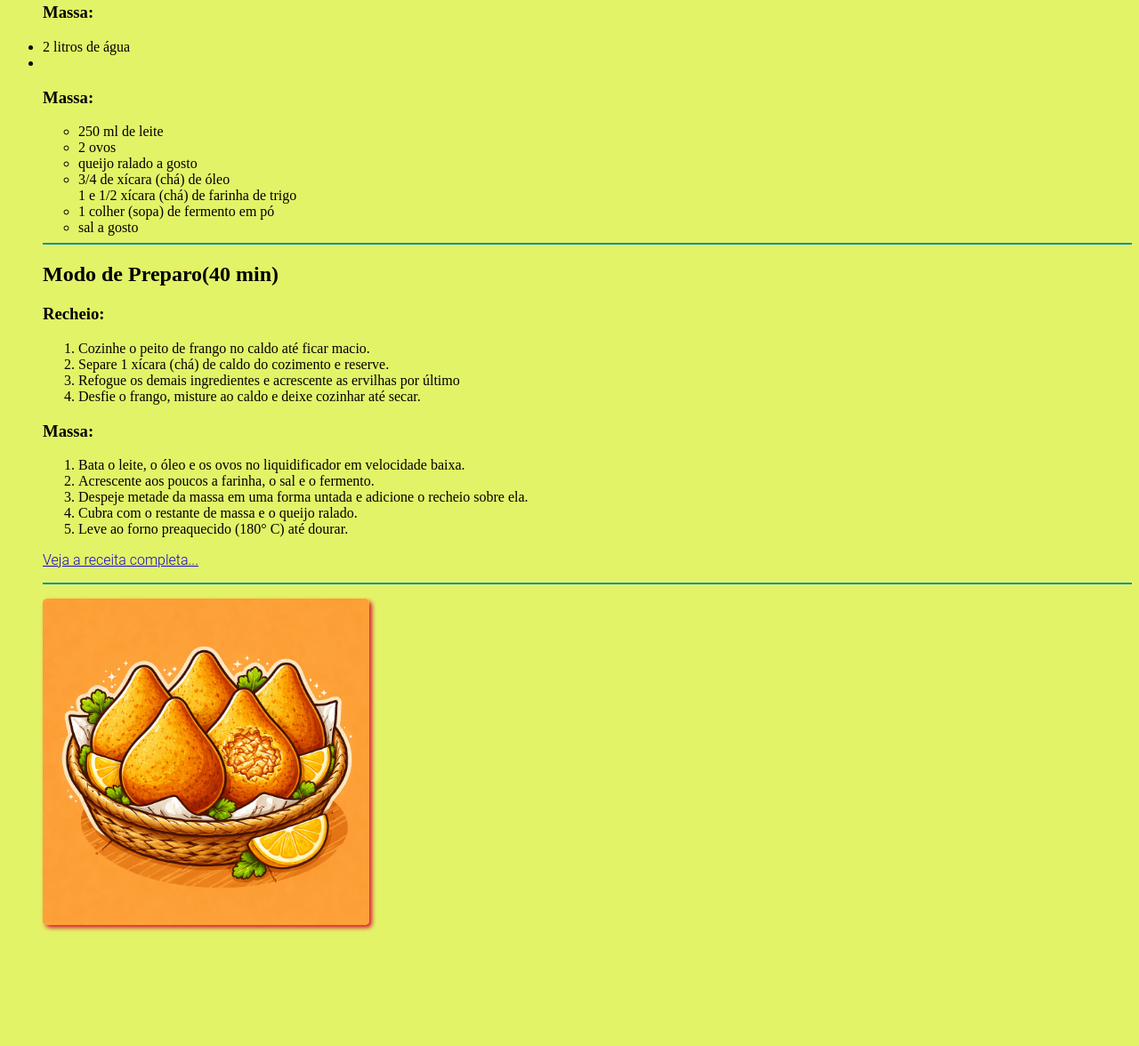
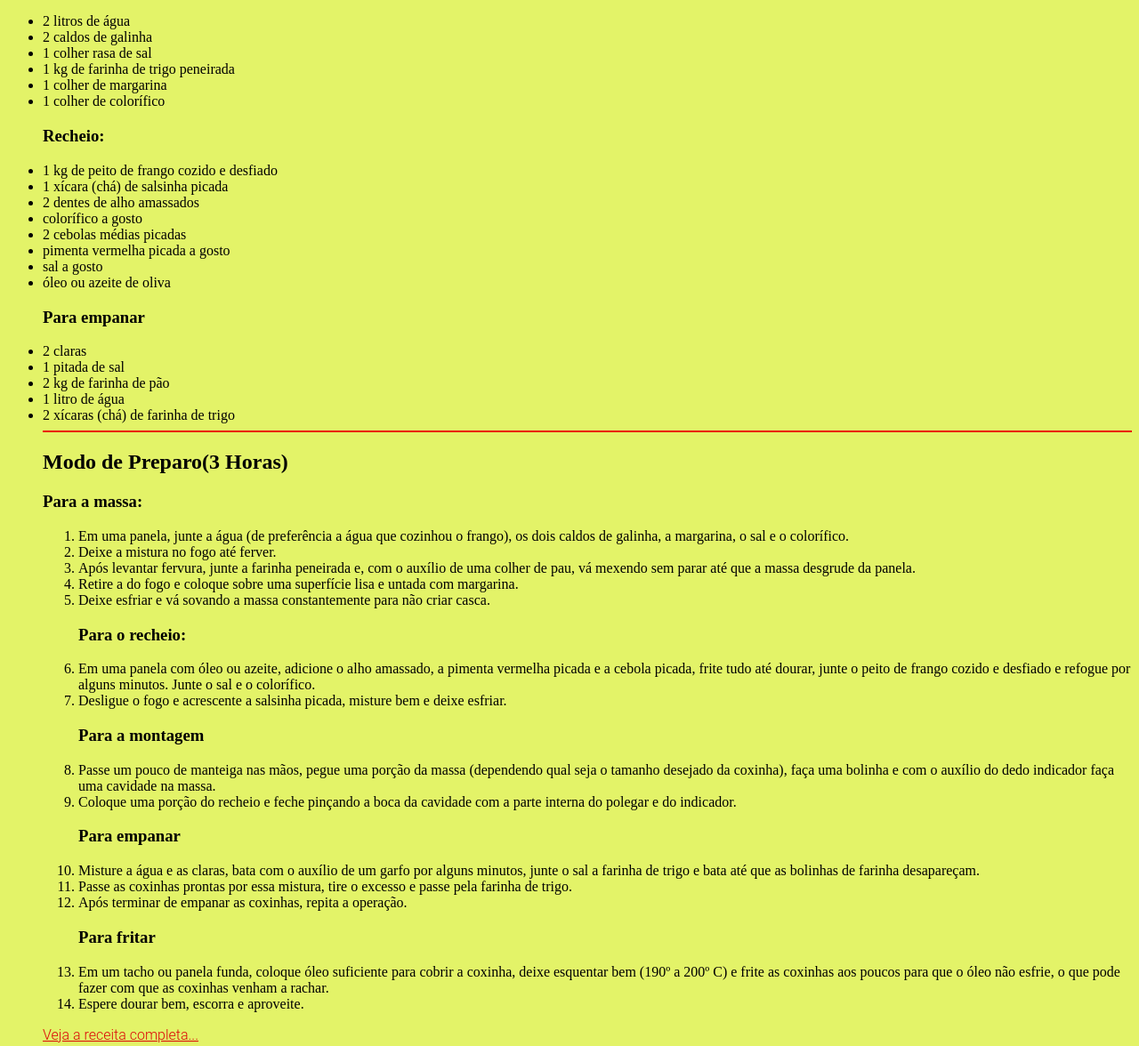
Before and after one commit to eduardocezarborges-svg/Galerareceitas, a plain HTML site: page receita3.html in a window 1280 px wide. Shown: the part 458-1634 px from the top of the page at 89% size. Before the commit the page ends 1518 px from the top, so only its background shows below. Drawn offline with Linux system fonts and the light colour scheme.

Commit message:
Add files via upload

```diff
--- a/receita3.html
+++ b/receita3.html
@@ -18,17 +18,17 @@ p {
         background-color: rgb(227, 243, 104);
     }
      a{
-        color:rgb(25, 12, 203)
+        color:rgb(220, 9, 9)
      }
      a:hover{
         color:black
      }
      hr{
-        border: 1px solid rgb(9, 142, 166)
+        border: 1px solid rgb(234, 12, 12)
      }
      img{
-        width: 30%; /*largura*/
-        height: auto; /*altura*/
+        /*width: 30%; /*largura*/
+        /*height: auto; /*altura*/
         border-radius: 5px; /*arredonda bordas*/
         box-shadow: 3px 3px 5px crimson; /*valor1 e valor2 são projeções da sombra, valor3 espalhamento da sombra,cor da sombra*/
      }
@@ -56,38 +56,58 @@ p {
     <ul>
     <h3>Massa:</h3>
         <li>2 litros de água</li>
-        <li></li>
+        <li>2 caldos de galinha</li>
+        <li>1 colher rasa de sal</li>
+        <li>1 kg de farinha de trigo peneirada</li>
+        <li>1 colher de margarina</li>
+        <li>1 colher de colorífico</li>
 
-<h3>Massa:</h3>
-    <ul>
-      <li>250 ml de leite</li>
-        <li>2 ovos</li>
-        <li>queijo ralado a gosto</li>
-        <li>3/4 de xícara (chá) de óleo</li>
-        <l1>1 e 1/2 xícara (chá) de farinha de trigo</l1>
-        <li>1 colher (sopa) de fermento em pó</li>
+<h3>Recheio:</h3>
+
+        <li>1 kg de peito de frango cozido e desfiado</li>
+        <li>1 xícara (chá) de salsinha picada</li>
+        <li>2 dentes de alho amassados</li>
+        <li>colorífico a gosto</li>
+        <li>2 cebolas médias picadas</li>
+        <li>pimenta vermelha picada a gosto</li>
         <li>sal a gosto</li>
-    </ul>
+        <li>óleo ou azeite de oliva</li>
+
+    <h3>Para empanar</h3>
+        <li>2 claras</li>
+        <li>1 pitada de sal</li>
+        <li>2 kg de farinha de pão</li>
+        <li>1 litro de água</li>
+        <li>2 xícaras (chá) de farinha de trigo</li>
 <hr>
 
- <h2>Modo de Preparo(40 min)</h2>
-     <h3>Recheio:</h3>
+ <h2>Modo de Preparo(3 Horas)</h2>
+     <h3>Para a massa:</h3>
         <ol>
-            <li>Cozinhe o peito de frango no caldo até ficar macio.</li>
-            <li>Separe 1 xícara (chá) de caldo do cozimento e reserve.</li>
-            <li>Refogue os demais ingredientes e acrescente as ervilhas por último</li>
-            <li>Desfie o frango, misture ao caldo e deixe cozinhar até secar.</li>
+            <li>Em uma panela, junte a água (de preferência a água que cozinhou o frango), os dois caldos de galinha, a margarina, o sal e o colorífico.</li>
+            <li>Deixe a mistura no fogo até ferver.</li>
+            <li>Após levantar fervura, junte a farinha peneirada e, com o auxílio de uma colher de pau, vá mexendo sem parar até que a massa desgrude da panela.</li>
+            <li>Retire a do fogo e coloque sobre uma superfície lisa e untada com margarina.</li>
+            <li>Deixe esfriar e vá sovando a massa constantemente para não criar casca.</li>
+            <h3>Para o recheio:</h3>
+            <li>Em uma panela com óleo ou azeite, adicione o alho amassado, a pimenta vermelha picada e a cebola picada, frite tudo até dourar, junte o peito de frango cozido e desfiado e refogue por alguns minutos. Junte o sal e o colorífico.</li>
+            <li>Desligue o fogo e acrescente a salsinha picada, misture bem e deixe esfriar.</li>
+            <h3>Para a montagem</h3>
+            <li>Passe um pouco de manteiga nas mãos, pegue uma porção da massa (dependendo qual seja o tamanho desejado da coxinha), faça uma bolinha e com o auxílio do dedo indicador faça uma cavidade na massa.</li>
+            <li>Coloque uma porção do recheio e feche pinçando a boca da cavidade com a parte interna do polegar e do indicador.</li>
+            <h3>Para empanar</h3>
+            <li>Misture a água e as claras, bata com o auxílio de um garfo por alguns minutos, junte o sal a farinha de trigo e bata até que as bolinhas de farinha desapareçam.</li>
+            <li>Passe as coxinhas prontas por essa mistura, tire o excesso e passe pela farinha de trigo.</li>
+            <li>Após terminar de empanar as coxinhas, repita a operação.</li>
+            <h3>Para fritar</h3>
+            <li>Em um tacho ou panela funda, coloque óleo suficiente para cobrir a coxinha, deixe esquentar bem (190º a 200º C) e frite as coxinhas aos poucos para que o óleo não esfrie, o que pode fazer com que as coxinhas venham a rachar.</li>
+            <li>Espere dourar bem, escorra e aproveite.</li>
+
         </ol>
 
-        <h3>Massa:</h3>
-        <ol>
-            <li>Bata o leite, o óleo e os ovos no liquidificador em velocidade baixa.</li>
-            <li>Acrescente aos poucos a farinha, o sal e o fermento.</li>
-            <li>Despeje metade da massa em uma forma untada e adicione o recheio sobre ela.</li>
-            <li>Cubra com o restante de massa e o queijo ralado.</li>
-            <li>Leve ao forno preaquecido (180° C) até dourar.</li>
-        </ol>
-    <p><a href="https://www.tudogostoso.com.br/receita/1282-torta-de-frango.html">Veja a receita completa...</a></p>
+
+
+    <p><a href="https://www.tudogostoso.com.br/receita/80686-massa-de-coxinha-facil-da-andriele.html">Veja a receita completa...</a></p>
     <hr>
  <p>
 <a href="#topo">
```
